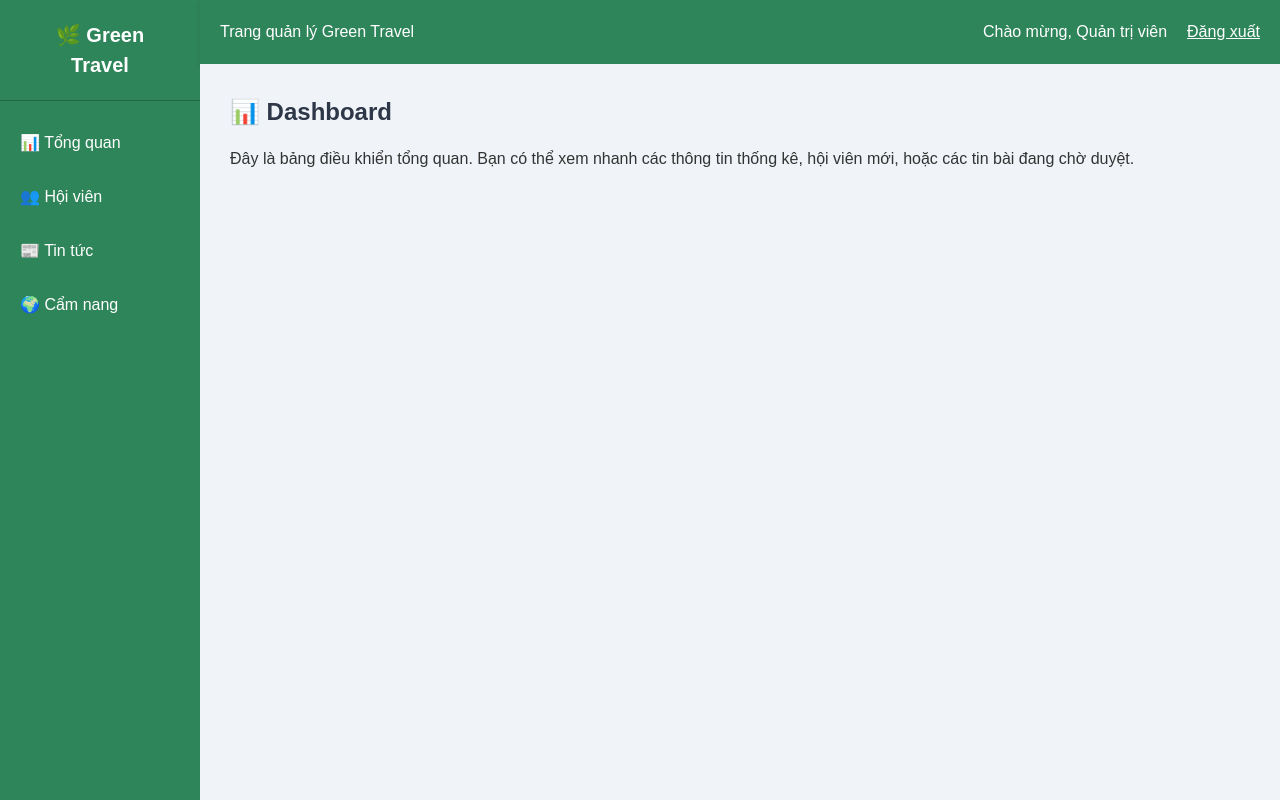
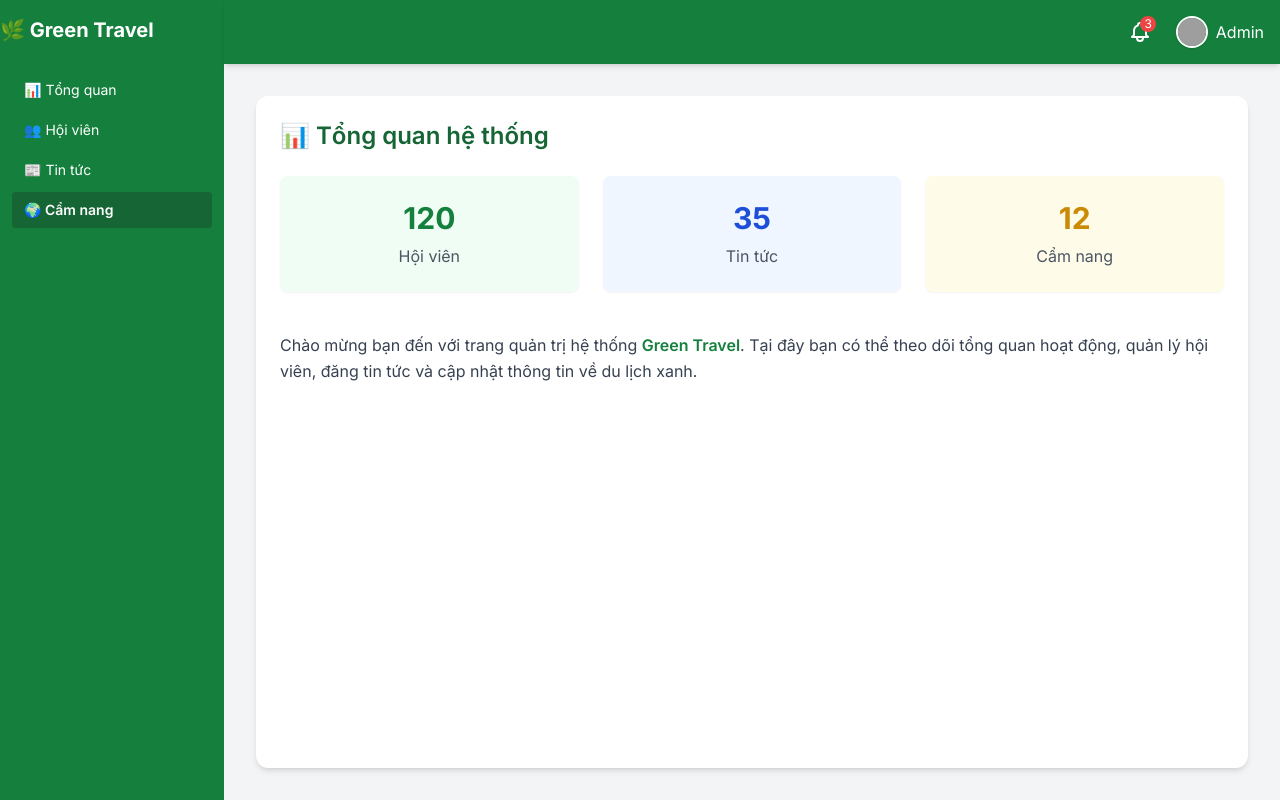
Before and after one commit to congluat03/travel_association_website, a Django app: page /admin/ in a window 1280 px wide. Run offline with Django 4.2, Linux system fonts and the light colour scheme; style sheets or scripts are compiled from the project's sources; some libraries are stand-ins or nearby versions; grey boxes are pictures that could not be loaded.

Commit message:
sửa amdinlayout sài đở cdn của taiwindcss lỗi taiwindcss

```diff
--- a/templates/admin/admin_layout.html
+++ b/templates/admin/admin_layout.html
@@ -4,137 +4,70 @@
   <head>
     <meta charset="UTF-8" />
     <meta name="viewport" content="width=device-width, initial-scale=1.0" />
-    <title>{% block title %}Quản trị - Green Travel{% endblock %}</title>
-    <link rel="stylesheet" href="{% static 'css/output.css' %}" />
+    <title>Quản trị - Green Travel</title>
+    <script src="https://cdn.tailwindcss.com"></script>
+    <link href="https://fonts.googleapis.com/css2?family=Inter:wght@400;600;700&display=swap" rel="stylesheet" />
     <style>
-      * {
-        box-sizing: border-box;
-        margin: 0;
-        padding: 0;
-      }
-
       body {
-        font-family: sans-serif;
-        background-color: #f7fafc;
-        color: #2d3748;
-        display: flex;
-        min-height: 100vh;
-      }
-
-      aside {
-        width: 200px;
-        background-color: #2f855a;
-        color: white;
-        display: flex;
-        flex-direction: column;
-        box-shadow: 2px 0 10px rgba(0, 0, 0, 0.1);
-      }
-
-      aside .logo {
-        padding: 20px;
-        font-size: 20px;
-        font-weight: bold;
-        text-align: center;
-        border-bottom: 1px solid #276749;
-      }
-
-      aside nav {
-        padding: 20px 10px;
-        flex-grow: 1;
-      }
-
-      aside nav a {
-        display: block;
-        padding: 10px;
-        margin-bottom: 10px;
-        border-radius: 8px;
-        font-size: 16px;
-        color: white;
-        text-decoration: none;
-        background-color: transparent;
-        transition: background 0.3s;
-      }
-
-      aside nav a:hover {
-        background-color: #276749;
-      }
-
-      .main-content {
-        flex: 1;
-        display: flex;
-        flex-direction: column;
-      }
-
-      header {
-        background-color: #2f855a;
-        color: white;
-        padding: 20px;
-        display: flex;
-        justify-content: space-between;
-        align-items: center;
-        box-shadow: 0 2px 6px rgba(0, 0, 0, 0.1);
-      }
-
-      main {
-        flex: 1;
-        padding: 30px;
-        background-color: #f0f4f8;
-      }
-
-      .dashboard-box {
-        background-color: white;
-        padding: 30px;
-        border-radius: 16px;
-        max-width: 800px;
-        margin: auto;
-        box-shadow: 0 0 10px rgba(0, 0, 0, 0.05);
-      }
-
-      .dashboard-box h2 {
-        font-size: 28px;
-        margin-bottom: 15px;
-        color: #22543d;
-      }
-
-      .dashboard-box p {
-        font-size: 16px;
-        line-height: 1.6;
-        color: #4a5568;
-      }
-
-      .dashboard-box span {
-        font-weight: bold;
-        color: #2f855a;
+        font-family: 'Inter', sans-serif;
       }
     </style>
   </head>
-  <body>
+  <body class="bg-gray-100 flex min-h-screen">
     <!-- Sidebar -->
-    <aside>
-      <div class="logo">🌿 Green<br />Travel</div>
-      <nav>
-        <a href="{% url 'admin_dashboard' %}">📊 Tổng quan</a>
-        <a href="{% url 'manage_members' %}">👥 Hội viên</a>
-        <a href="{% url 'manage_news' %}">📰 Tin tức</a>
-        <a href="{% url 'manage_tourism' %}">🌍 Cẩm nang</a>
+    <aside class="w-56 bg-green-700 text-white flex flex-col shadow-lg">
+      <div class="text-left text-xl font-bold py-4 border-green-800">
+        🌿 Green Travel
+      </div>
+      <nav class="flex-grow p-3 space-y-1 text-sm">
+        <a href="{% url 'admin_dashboard' %}" class="block px-3 py-2 rounded hover:bg-green-800 transition">📊 Tổng quan</a>
+        <a href="{% url 'manage_members' %}" class="block px-3 py-2 rounded hover:bg-green-800 transition">👥 Hội viên</a>
+        <a href="{% url 'manage_news' %}" class="block px-3 py-2 rounded hover:bg-green-800 transition">📰 Tin tức</a>
+        <a href="{% url 'manage_tourism' %}" class="block px-3 py-2 rounded bg-green-800 font-semibold">🌍 Cẩm nang</a>
       </nav>
     </aside>
 
     <!-- Main content -->
-    <div class="main-content">
+    <div class="flex-1 flex flex-col bg-gray-100">
       <!-- Header -->
-      <header>
-        <h1>Trang quản lý Green Travel</h1>
-        <div style="display: flex; align-items: center; gap: 20px">
-          <span>Chào mừng, Quản trị viên</span>
-          <a href="" style="color: white; text-decoration: underline"
-            >Đăng xuất</a
-          >
+      <header class="bg-green-700 text-white p-4 flex justify-end items-center shadow-md relative">
+        <div class="flex items-center gap-6">
+          <!-- Icon thông báo -->
+          <button class="relative text-white hover:text-gray-200">
+            <svg xmlns="http://www.w3.org/2000/svg" class="h-6 w-6" fill="none"
+              viewBox="0 0 24 24" stroke="currentColor" stroke-width="2">
+              <path stroke-linecap="round" stroke-linejoin="round"
+                d="M15 17h5l-1.405-1.405A2.032 2.032 0 0118 14.158V11a6.002
+                6.002 0 00-4-5.659V5a2 2 0 10-4 0v.341C7.67 6.165
+                6 8.388 6 11v3.159c0 .538-.214 1.055-.595
+                1.436L4 17h5m6 0v1a3 3 0 11-6 0v-1m6 0H9" />
+            </svg>
+            <span class="absolute -top-1 -right-1 text-xs bg-red-500 text-white rounded-full px-1">3</span>
+          </button>
+
+          <!-- Avatar + Dropdown -->
+          <div class="relative group">
+            <div class="flex items-center gap-2 cursor-pointer">
+              <img src="{% static 'images/user-avatar.png' %}" alt="avatar"
+                class="w-8 h-8 rounded-full object-cover border-2 border-white shadow" />
+              <span class="text-white font-medium hidden md:inline">Admin</span>
+            </div>
+            <!-- Dropdown -->
+            <div class="absolute right-0 mt-2 w-40 bg-white text-gray-800 rounded shadow-lg opacity-0 group-hover:opacity-100 invisible group-hover:visible transition duration-200 z-50">
+              <a href="#" class="block px-4 py-2 hover:bg-gray-100">Hồ sơ cá nhân</a>
+              <a href="#" class="block px-4 py-2 hover:bg-gray-100">Đổi mật khẩu</a>
+              <a href="#" class="block px-4 py-2 hover:bg-gray-100 border-t">Đăng xuất</a>
+            </div>
+          </div>
         </div>
       </header>
-
-      <!-- Nội dung -->
-      <main>{% block content %} {% endblock %}</main>
+      <!-- Content -->
+      <main class="flex-1 p-8 bg-gray-100">
+        <div class="bg-white rounded-xl shadow-md p-6 max-w-7xl mx-auto h-full">
+          {% block content %}
+      <!-- Nội dung từng trang sẽ chèn ở đây -->
+      {% endblock %}
+      </main>
     </div>
   </body>
 </html>
--- a/templates/admin/dashboard.html
+++ b/templates/admin/dashboard.html
@@ -1,12 +1,25 @@
 {% extends "admin/admin_layout.html" %} {% block content %}
-<h2 style="font-size: 24px; font-weight: bold; margin-bottom: 16px">
-  📊 Dashboard
-</h2>
-<div style="font-size: 16px; line-height: 1.6; color: #333">
-  <!-- Hiển thị danh sách hội viên tại đây -->
+<h2 class="text-2xl font-semibold text-green-800 mb-6">📊 Tổng quan hệ thống</h2>
+<div class="grid grid-cols-1 md:grid-cols-3 gap-6">
+  <div class="bg-green-50 p-6 rounded-lg text-center shadow-sm">
+    <h3 class="text-3xl text-green-700 font-bold">120</h3>
+    <p class="mt-2 text-gray-600">Hội viên</p>
+  </div>
+  <div class="bg-blue-50 p-6 rounded-lg text-center shadow-sm">
+    <h3 class="text-3xl text-blue-700 font-bold">35</h3>
+    <p class="mt-2 text-gray-600">Tin tức</p>
+  </div>
+  <div class="bg-yellow-50 p-6 rounded-lg text-center shadow-sm">
+    <h3 class="text-3xl text-yellow-600 font-bold">12</h3>
+    <p class="mt-2 text-gray-600">Cẩm nang</p>
+  </div>
+</div>
+
+<div class="mt-10 text-gray-700 leading-relaxed">
   <p>
-    Đây là bảng điều khiển tổng quan. Bạn có thể xem nhanh các thông tin thống
-    kê, hội viên mới, hoặc các tin bài đang chờ duyệt.
+    Chào mừng bạn đến với trang quản trị hệ thống <span class="font-semibold text-green-700">Green Travel</span>.
+    Tại đây bạn có thể theo dõi tổng quan hoạt động, quản lý hội viên, đăng tin tức và cập nhật thông tin về du lịch xanh.
   </p>
 </div>
+
 {% endblock %}
--- a/theme/tailwind.config.js
+++ b/theme/tailwind.config.js
@@ -1,6 +1,7 @@
 module.exports = {
   content: [
-    "../templates/**/*.html", // Quét tất cả file HTML trong thư mục templates
+    './templates/**/*.html',
+    './**/*.html',            // hoặc đường dẫn cụ thể tới các file HTML/EJS
   ],
   theme: {
     extend: {},
```
